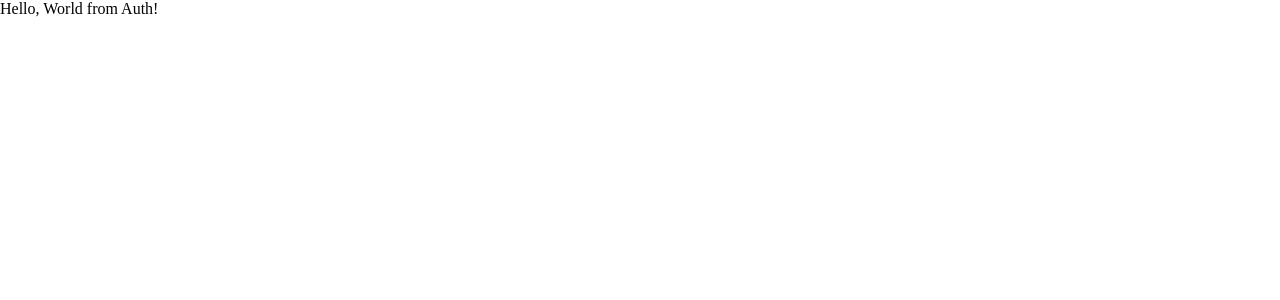
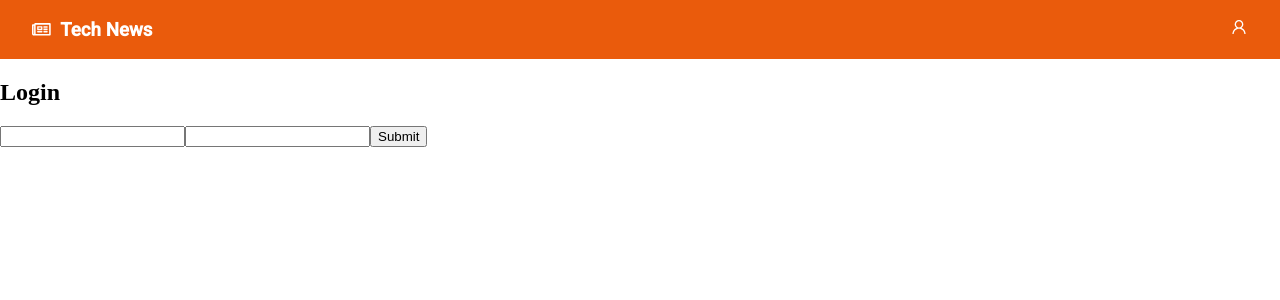
Before and after one commit to MuhammadWasif/tech-news, a React (Create React App) app in the folder client/: page /auth in a window 1280 px wide. Shown: the top 300 px of the page. Built offline with nearby package versions, Linux system fonts and the light colour scheme.

Commit message:
🚀 create and update pages

```diff
--- a/client/src/pages/auth.js
+++ b/client/src/pages/auth.js
@@ -1,29 +1,51 @@
-import React from 'react';
+import { useState } from 'react';
 import { useMutation } from '@apollo/client';
-import { SIGNUP } from '../graphql/mutations';
+import { LOGIN } from '../graphql/mutations';
+
+import Header from '../components/header';
 
 function Auth(props) {
-  const [login, { data, error }] = useMutation(SIGNUP, {
+  const [creds, setCreds] = useState({});
+  const [login] = useMutation(LOGIN, {
     variables: {
-      username: 'john',
-      password: '123456',
-      email: 'wasif@mail.com',
+      username: creds.username,
+      password: creds.password,
     },
   });
 
-  if (error) {
-    console.log(error);
-  }
-  if (data) {
-    console.log(data);
-  }
+  const handleChange = (e) => {
+    const { name, value } = e.target;
+    setCreds({
+      ...creds,
+      [name]: value,
+    });
+  };
 
-  React.useEffect(() => {
-    login();
-  }, []);
+  const handleLogin = async (e) => {
+    e.preventDefault();
+    try {
+      const response = await login();
+
+      const { data } = response;
+
+      localStorage.setItem('auth_token', data.login.token);
+    } catch (error) {
+      console.log(error);
+    }
+  };
+
   return (
     <div>
-      <div>Hello, World from Auth!</div>
+      <Header />
+      <div>
+        <h2>Login</h2>
+        <form onSubmit={handleLogin}>
+          <input type='text' name='username' onChange={handleChange} />
+          <input type='password' name='password' onChange={handleChange} />
+
+          <button type='submit'>Submit</button>
+        </form>
+      </div>
     </div>
   );
 }
--- a/client/src/pages/home.js
+++ b/client/src/pages/home.js
@@ -1,20 +1,25 @@
+import { useQuery } from '@apollo/client';
+
 import Header from '../components/header';
 import Link from '../components/link';
+import NewLink from '../components/new-link';
+import { LINKS_QUERY } from '../graphql/queries';
 
 function Home(props) {
+  const { data, loading } = useQuery(LINKS_QUERY);
+
   return (
     <div>
       <Header />
       <div className='home'>
-        <Link
-          index={1}
-          id='fadfasdfweaer'
-          description='Thsi is a link'
-          url='https://google.com'
-          createdAt={new Date()}
-          postedBy='wasif'
-        />
+        {loading
+          ? 'Loading...'
+          : data.links
+              .map((e, index) => <Link key={e.id} index={index + 1} {...e} />)
+              .reverse()}
       </div>
+
+      <NewLink />
     </div>
   );
 }
--- a/client/src/pages/index.js
+++ b/client/src/pages/index.js
@@ -1,5 +1,6 @@
 import Home from './home';
 import User from './user';
 import Auth from './auth';
+import New from './new';
 
-export { Home, User, Auth };
+export { Home, User, Auth, New };
--- /dev/null
+++ b/client/src/pages/new.js
@@ -0,0 +1,56 @@
+import { useState } from 'react';
+import { useMutation } from '@apollo/client';
+
+import Header from '../components/header';
+import { CREATE_LINK } from '../graphql/mutations';
+
+function New(props) {
+  const [data, setData] = useState({});
+
+  const [postLink] = useMutation(CREATE_LINK, {
+    variables: { description: data.description, url: data.url },
+  });
+
+  const handleChange = (e) => {
+    const { name, value } = e.target;
+    setData({
+      ...data,
+      [name]: value,
+    });
+  };
+
+  const handleSubmit = async (e) => {
+    e.preventDefault();
+    try {
+      const { data } = await postLink();
+      console.log(data);
+    } catch (error) {
+      console.log(error);
+    }
+  };
+
+  return (
+    <div>
+      <Header />
+
+      <form onSubmit={handleSubmit}>
+        <input
+          type='text'
+          placeholder='Title'
+          name='description'
+          onChange={handleChange}
+        />
+        <input
+          type='url'
+          placeholder='URL'
+          name='url'
+          onChange={handleChange}
+        />
+
+        <button type='submit'>Submit</button>
+      </form>
+    </div>
+  );
+}
+
+export default New;
```
